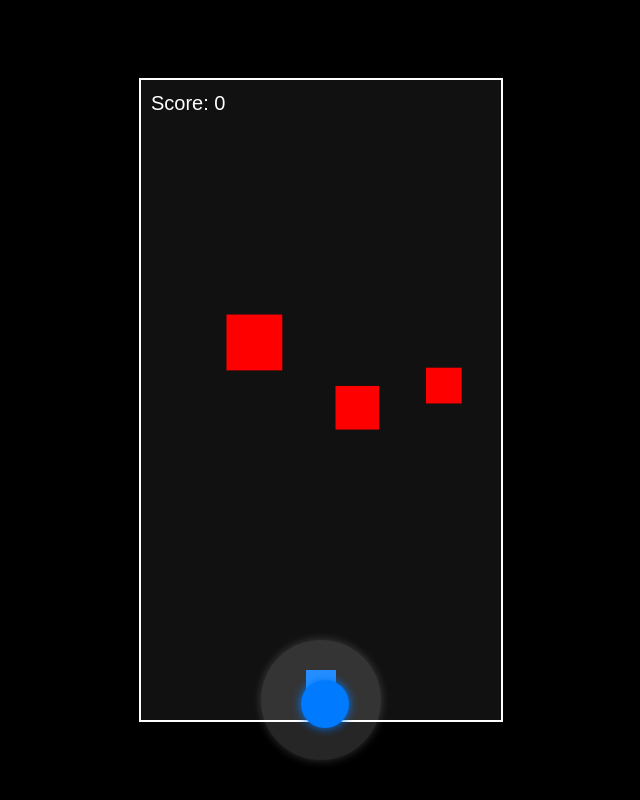
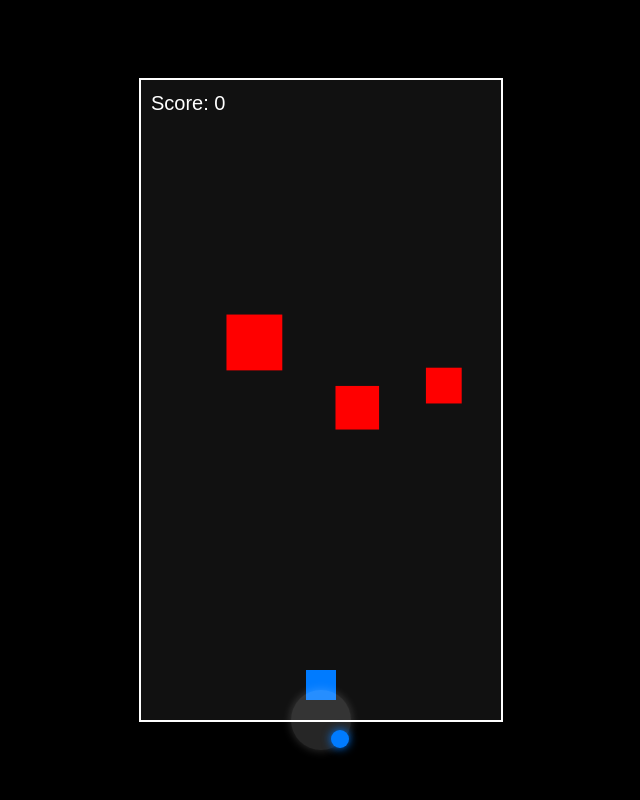
Before and after one commit to mastersunil1451/dodge-block2, a plain HTML site: page index.html in a window 1280 px wide. Both pictures are taken after a click on the button "Start Game". Shown: the whole page, without its empty margins (319-959 px from the left). Drawn offline with Linux system fonts and the light colour scheme.

Commit message:
Update index.html

```diff
--- a/index.html
+++ b/index.html
@@ -51,11 +51,11 @@
 
     #joystick-container {
       position: fixed;
-      bottom: 40px;
+      bottom: 50px;
       left: 50%;
       transform: translateX(-50%);
-      width: 120px;
-      height: 120px;
+      width: 60px;
+      height: 60px;
       z-index: 10;
     }
 
@@ -71,8 +71,8 @@
 
     #joystick-handle {
       position: absolute;
-      width: 40%;
-      height: 40%;
+      width: 30%;
+      height: 30%;
       background: #007bff;
       border-radius: 50%;
       box-shadow: 0 0 10px #007bff;
```
